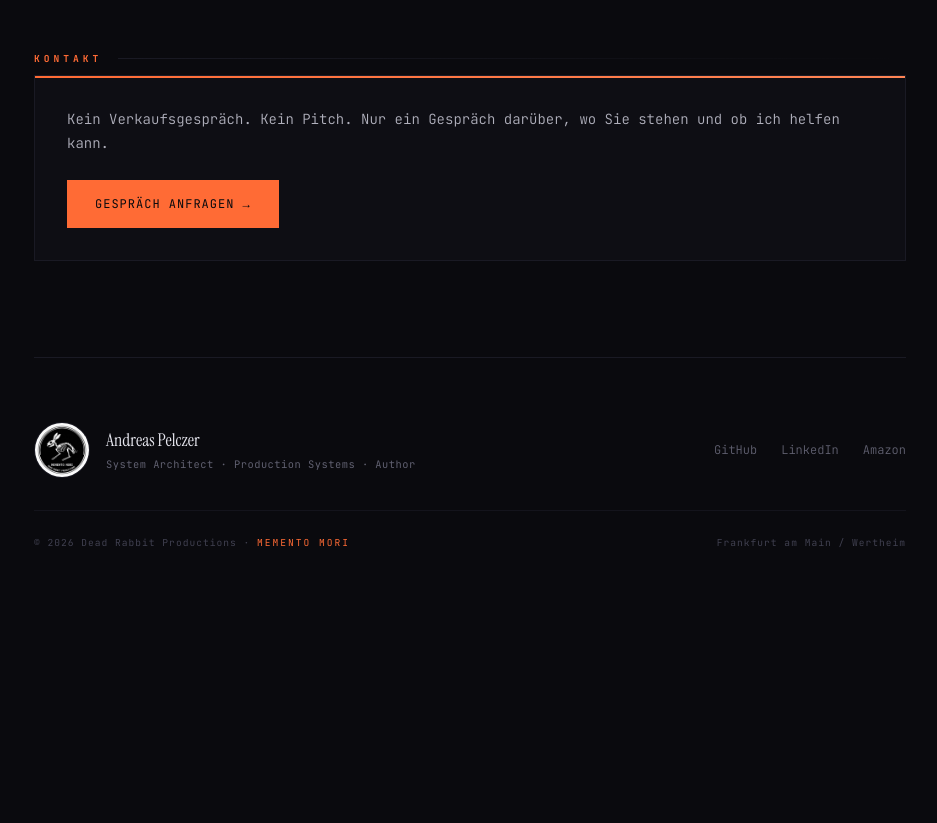
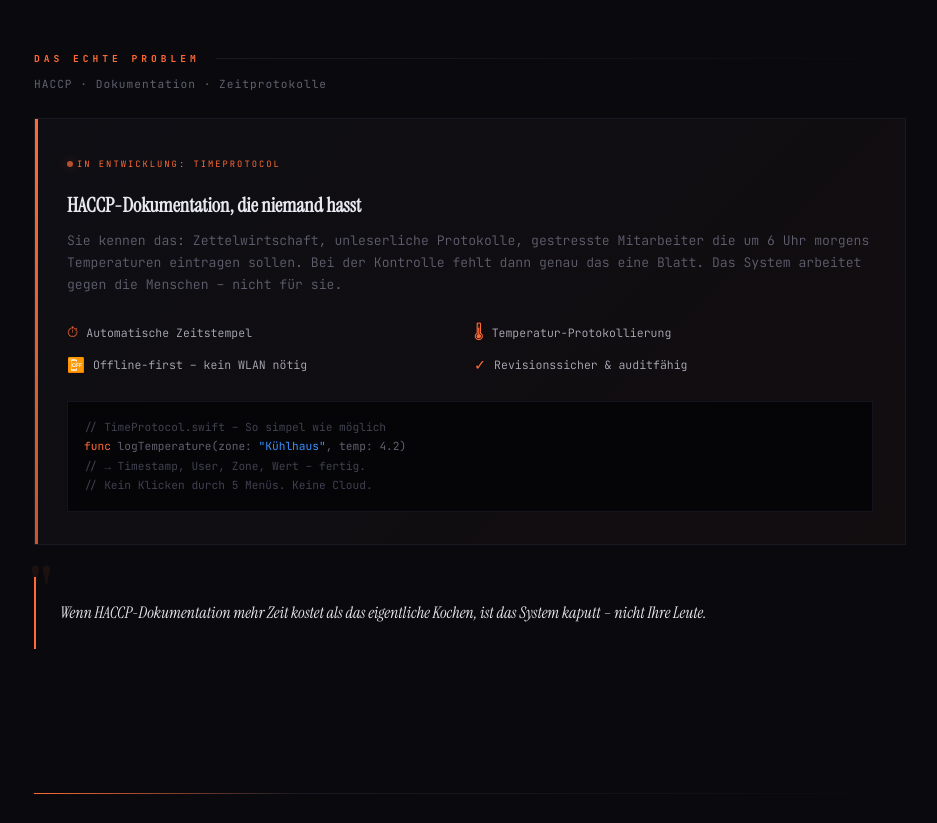
Before and after one commit to AndreasPelczer/deadrabbit-landing, a plain HTML site: page beratung.html in a window 1280 px wide. Shown: the part 1797-2620 px from the top of the page, without its empty margins (170-1107 px from the left). Before the commit the page ends 2380 px from the top, so only its background shows below. Drawn offline with Linux system fonts and the light colour scheme.

Commit message:
Add HACCP/TimeProtocol teaser to Beratung page
- New section highlighting HACCP documentation pain points
- TimeProtocol code preview showing simple API
- Features: offline-first, automatic timestamps, audit-ready

Co-Authored-By: Claude Opus 4.5 <noreply@anthropic.com>

```diff
--- a/beratung.html
+++ b/beratung.html
@@ -191,6 +191,113 @@
       transform: translateX(-4px);
     }
 
+    /* HACCP Teaser Box */
+    .haccp-teaser {
+      background: linear-gradient(135deg, var(--color-bg-card) 0%, rgba(255, 107, 53, 0.03) 100%);
+      border: 1px solid var(--color-border);
+      padding: var(--space-xl);
+      position: relative;
+      overflow: hidden;
+    }
+
+    .haccp-teaser::before {
+      content: '';
+      position: absolute;
+      top: 0;
+      left: 0;
+      width: 3px;
+      height: 100%;
+      background: linear-gradient(180deg, var(--color-accent), var(--color-accent-dark));
+    }
+
+    .haccp-teaser__badge {
+      display: inline-flex;
+      align-items: center;
+      gap: var(--space-xs);
+      font-size: 0.55rem;
+      letter-spacing: 2px;
+      text-transform: uppercase;
+      color: var(--color-accent);
+      margin-bottom: var(--space-md);
+    }
+
+    .haccp-teaser__badge-dot {
+      width: 6px;
+      height: 6px;
+      background: var(--color-accent);
+      border-radius: 50%;
+      animation: pulse-dot 2s ease-in-out infinite;
+    }
+
+    @keyframes pulse-dot {
+      0%, 100% { opacity: 1; box-shadow: 0 0 0 rgba(255, 107, 53, 0); }
+      50% { opacity: 0.7; box-shadow: 0 0 12px rgba(255, 107, 53, 0.5); }
+    }
+
+    .haccp-teaser__title {
+      font-family: var(--font-serif);
+      font-size: 1.25rem;
+      color: var(--color-text-bright);
+      margin-bottom: var(--space-sm);
+    }
+
+    .haccp-teaser__description {
+      font-size: 0.82rem;
+      color: var(--color-text-dim);
+      font-weight: 300;
+      line-height: 1.7;
+      margin-bottom: var(--space-lg);
+    }
+
+    .haccp-teaser__features {
+      display: grid;
+      grid-template-columns: repeat(2, 1fr);
+      gap: var(--space-sm);
+    }
+
+    @media (max-width: 500px) {
+      .haccp-teaser__features {
+        grid-template-columns: 1fr;
+      }
+    }
+
+    .haccp-feature {
+      display: flex;
+      align-items: center;
+      gap: var(--space-sm);
+      font-size: 0.72rem;
+      color: var(--color-text);
+      font-weight: 300;
+    }
+
+    .haccp-feature__icon {
+      color: var(--color-accent);
+      font-size: 0.9rem;
+    }
+
+    .haccp-teaser__code {
+      margin-top: var(--space-lg);
+      padding: var(--space-md);
+      background: var(--color-bg-deep);
+      border: 1px solid var(--color-border-subtle);
+      font-family: var(--font-mono);
+      font-size: 0.7rem;
+      color: var(--color-text-dim);
+      overflow-x: auto;
+    }
+
+    .haccp-teaser__code .comment {
+      color: var(--color-text-muted);
+    }
+
+    .haccp-teaser__code .keyword {
+      color: var(--color-accent);
+    }
+
+    .haccp-teaser__code .string {
+      color: var(--color-secondary);
+    }
+
     @media (max-width: 640px) {
       .beratung-hero {
         padding: var(--space-2xl) 0;
@@ -294,6 +401,60 @@
 
       <div class="divider divider--visible"></div>
 
+      <!-- HACCP Teaser -->
+      <section class="section">
+        <h2 class="section__label">Das echte Problem</h2>
+        <p class="section__sublabel">HACCP · Dokumentation · Zeitprotokolle</p>
+
+        <div class="haccp-teaser">
+          <div class="haccp-teaser__badge">
+            <span class="haccp-teaser__badge-dot"></span>
+            <span>In Entwicklung: TimeProtocol</span>
+          </div>
+
+          <h3 class="haccp-teaser__title">HACCP-Dokumentation, die niemand hasst</h3>
+
+          <p class="haccp-teaser__description">
+            Sie kennen das: Zettelwirtschaft, unleserliche Protokolle, gestresste Mitarbeiter die um 6 Uhr morgens Temperaturen eintragen sollen. Bei der Kontrolle fehlt dann genau das eine Blatt. Das System arbeitet gegen die Menschen – nicht für sie.
+          </p>
+
+          <div class="haccp-teaser__features">
+            <div class="haccp-feature">
+              <span class="haccp-feature__icon">⏱</span>
+              <span>Automatische Zeitstempel</span>
+            </div>
+            <div class="haccp-feature">
+              <span class="haccp-feature__icon">🌡</span>
+              <span>Temperatur-Protokollierung</span>
+            </div>
+            <div class="haccp-feature">
+              <span class="haccp-feature__icon">📴</span>
+              <span>Offline-first – kein WLAN nötig</span>
+            </div>
+            <div class="haccp-feature">
+              <span class="haccp-feature__icon">✓</span>
+              <span>Revisionssicher & auditfähig</span>
+            </div>
+          </div>
+
+          <div class="haccp-teaser__code">
+            <span class="comment">// TimeProtocol.swift – So simpel wie möglich</span><br>
+            <span class="keyword">func</span> logTemperature(zone: <span class="string">"Kühlhaus"</span>, temp: 4.2)<br>
+            <span class="comment">// → Timestamp, User, Zone, Wert – fertig.</span><br>
+            <span class="comment">// Kein Klicken durch 5 Menüs. Keine Cloud.</span>
+          </div>
+        </div>
+
+        <!-- Quote -->
+        <blockquote class="quote" style="margin-top: var(--space-xl);">
+          <p class="quote__text" style="font-size: 1rem;">
+            Wenn HACCP-Dokumentation mehr Zeit kostet als das eigentliche Kochen, ist das System kaputt – nicht Ihre Leute.
+          </p>
+        </blockquote>
+      </section>
+
+      <div class="divider divider--visible"></div>
+
       <!-- Kontakt -->
       <section class="section">
         <h2 class="section__label">Kontakt</h2>
```
